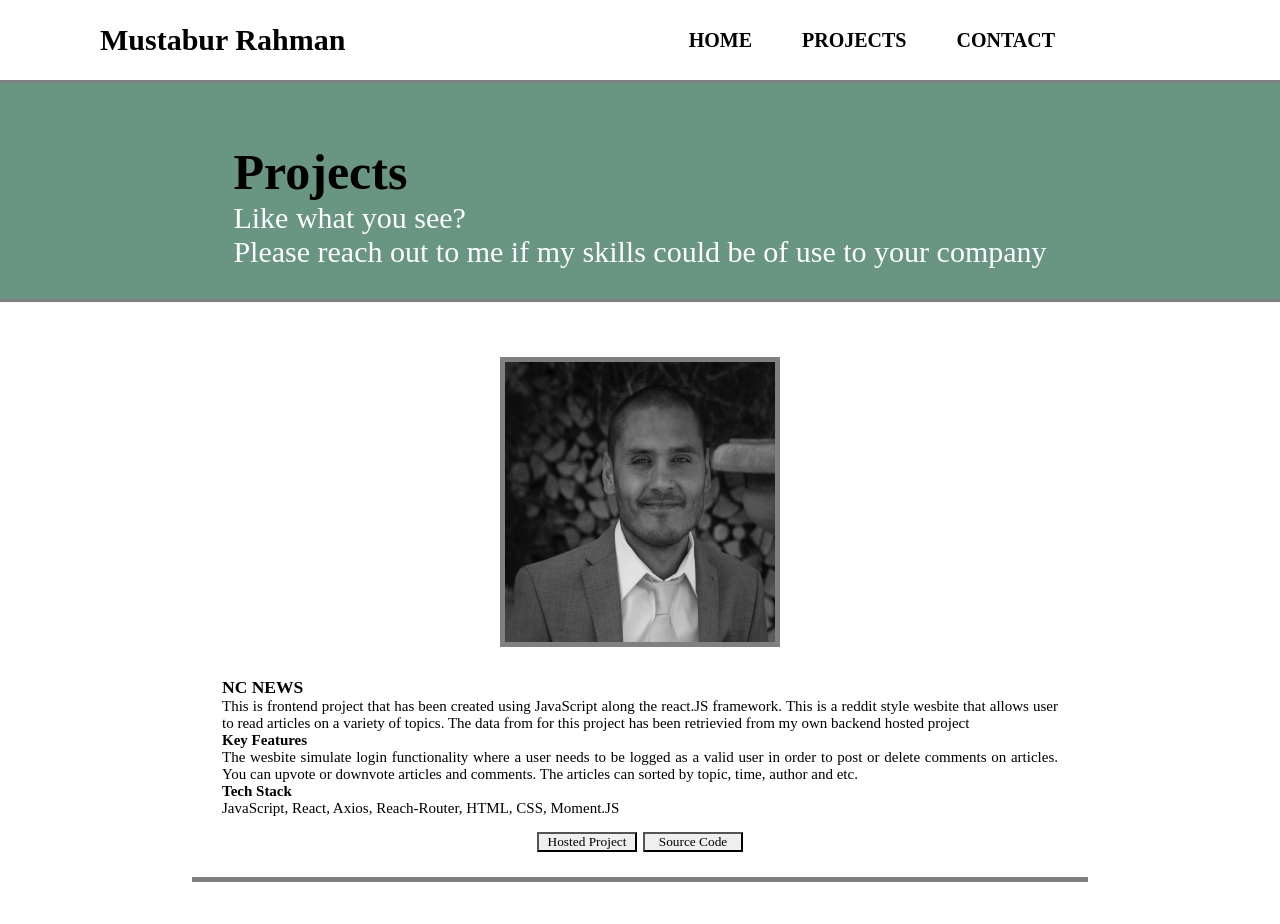
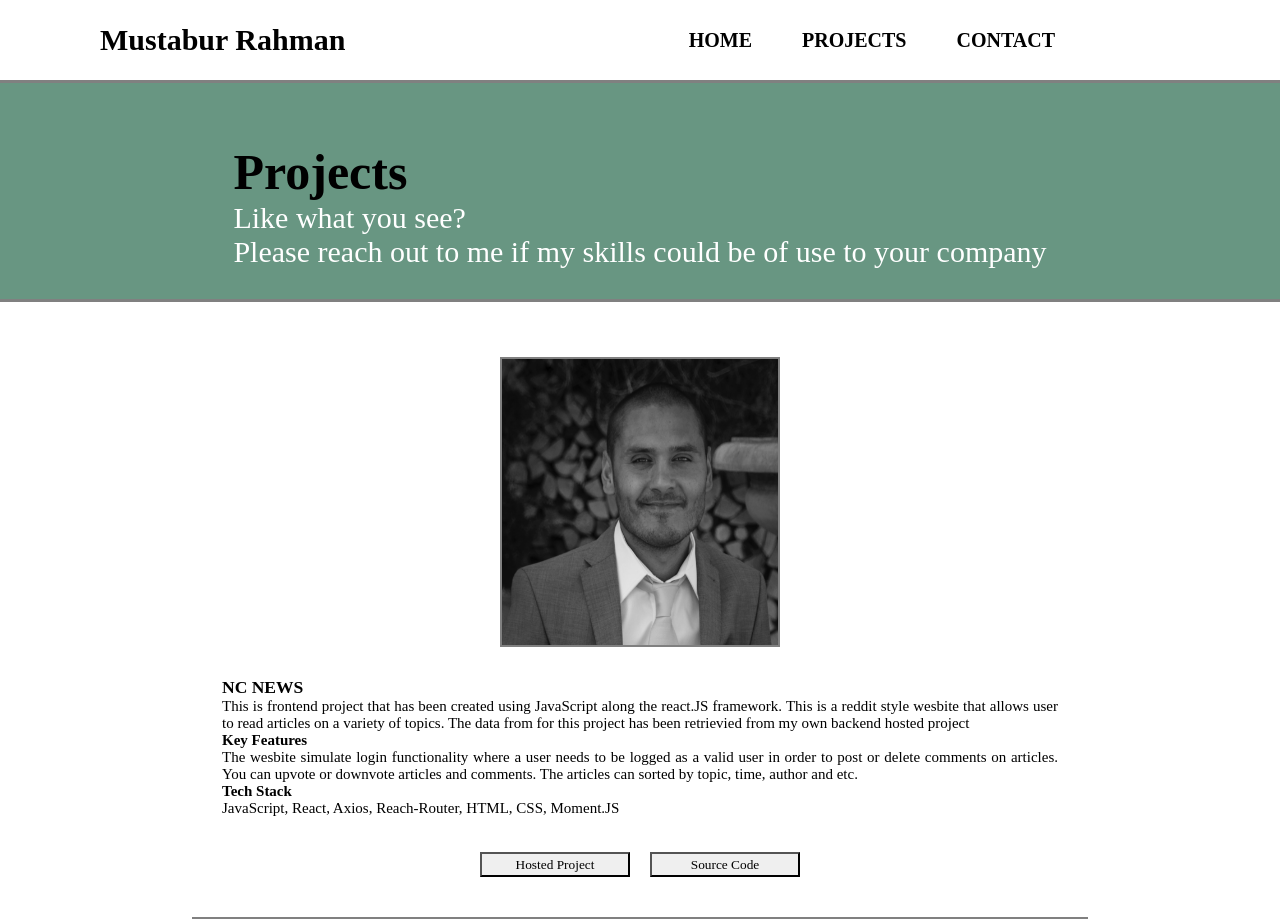
Before and after one commit to mrahman22/my-portfolio-website, a React (Create React App) app: page /projects in a window 1280 px wide. Before the commit the page ends 887 px from the top, so only its background shows below. Built offline with nearby package versions, Linux system fonts and the light colour scheme; the HTML template or start-up script is replaced by a standard one; a web font is replaced by a local one.

Commit message:
added the styling to the buttons on the projections section

```diff
--- a/src/App.css
+++ b/src/App.css
@@ -76,8 +76,8 @@ label.logo {
   color: white;
   font-size: 20px;
   text-align: center;
-  border-bottom: 2px solid gray;
-  border-top: 2px solid gray;
+  border-bottom: 4px solid gray;
+  border-top: 4px solid gray;
 }
 
 .portrait-pic {
@@ -124,11 +124,10 @@ label.logo {
    text-align: justify;
 }
 
-.underline {
+.underline  {
   padding-top: 25px;
-  align-self: center;
   border-bottom: 3px solid gray;
-  width: 60%;
+  width: 50%;
 }
 
 /*==================== About-me Styling =============================*/
@@ -224,7 +223,7 @@ label.logo {
 .project1-pic {
   height: 250px;
   width: 300px;
-  border: 5px solid gray;
+  border: 2px solid gray;
   align-content: center;
   float: left;
 }
@@ -236,7 +235,7 @@ label.logo {
 }
 
 .projectsList {
-  border-bottom: 5px solid gray;
+  border-bottom: 2px solid gray;
   font-size: 20px;
   margin: 5px;
   padding: 20px;
@@ -254,15 +253,15 @@ label.logo {
 .projectsList h4 {
   margin-left: 330px;
 }
-
-.projectsList button {
-  margin: 5px 3px;
-  width: 100px;
+.btns-container {
+  margin-top: 25px;
+  text-align: center
+}
+.btns-container button {
+  margin: 10px;
+  width: 150px;
+  height: 25px;
   border-color: black;
-}
-
-.btns {
-  margin-left: 330px;
 }
 
 
--- a/src/components/AboutMe.jsx
+++ b/src/components/AboutMe.jsx
@@ -21,11 +21,11 @@ function AboutMe() {
           JavaScript I knew I had found something I truly enjoyed doing.
         </p>
         <p>
-          Once I confident programming was going to play a big role in my future, I
+          Once I was confident programming was going to play a big role in my future, I
           decided that I was going to enroll at Northcoders bootcamp in January
           2020. I learnt more about JavaScript fundamentals and testing with
           mocha and chai. I learnt how to build REST API's. I learnt how to
-          create SQL databases. I build front-end projects for all the backend
+          create SQL databases. I built front-end projects for all the backend
           projects I created, including mobile applications using react-native and AWS.
         </p>
         <p>
--- a/src/components/ProjectList.jsx
+++ b/src/components/ProjectList.jsx
@@ -1,4 +1,5 @@
 import React from "react";
+import Buttons from "./Button";
 
 function Projectlist() {
   return (
@@ -25,6 +26,9 @@ function Projectlist() {
         </p>
         <h4>Tech Stack</h4>
         <p>JavaScript, React, Axios, Reach-Router, HTML, CSS, Moment.JS</p>
+        <div className="btns-container">
+        <Buttons />
+        </div>
       </main>
     </div>
   );
--- a/src/components/Projects.jsx
+++ b/src/components/Projects.jsx
@@ -17,9 +17,6 @@ function Projects() {
       <div className="projectslist-container">
         <div className="projectsList">
           <ProjectList />
-          <div className="btns">
-          <Buttons />
-          </div>
         </div>
       </div>
     </>
```
